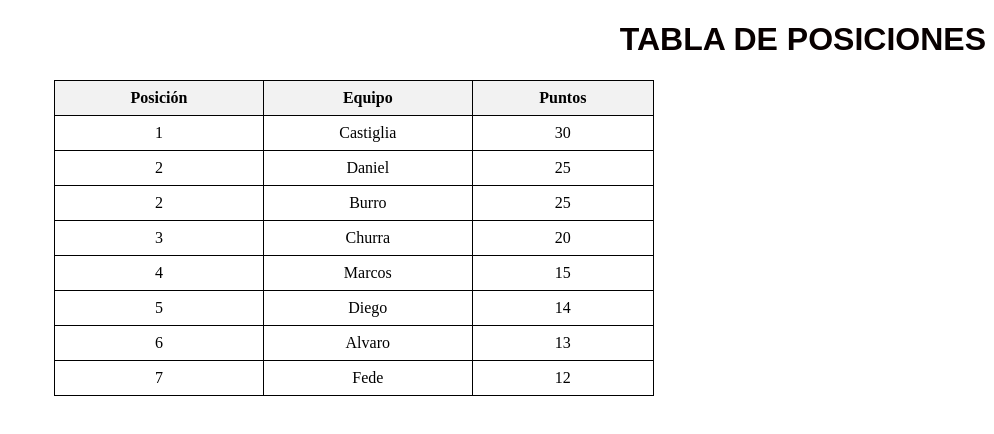
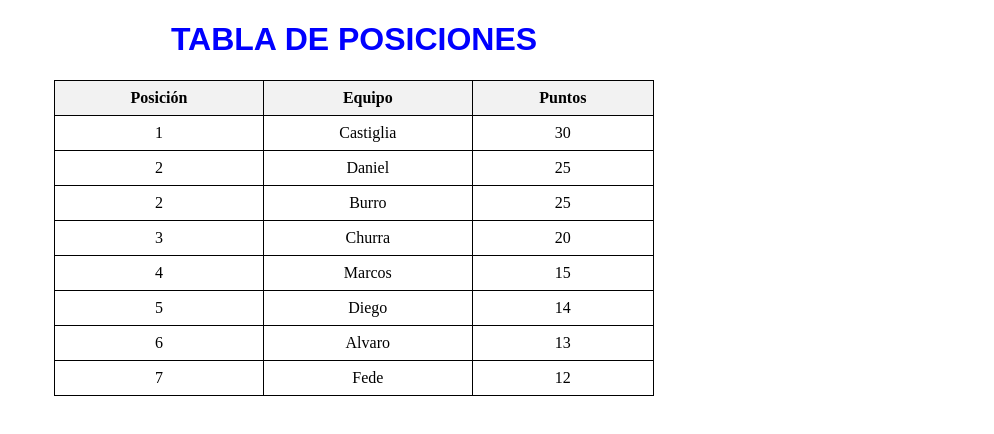
Before and after one commit to dog1983/tablapadel, a plain HTML site: page index.html in a window 1280 px wide. Shown: the whole page, without its empty margins (286-1280 px from the left). Drawn offline with Linux system fonts and the light colour scheme.

Commit message:
Update estilos.css

```diff
--- a/estilos.css
+++ b/estilos.css
@@ -1,6 +1,6 @@
 *
  h1{
-    text-align: right;
+    text-align: center;
   text-transform: uppercase;
-  color: #080000;font-family: 'Michroma', sans-serif;border: 2px green;
+  color: blue;font-family: 'Michroma', sans-serif;border: 2px green;
 }
```
